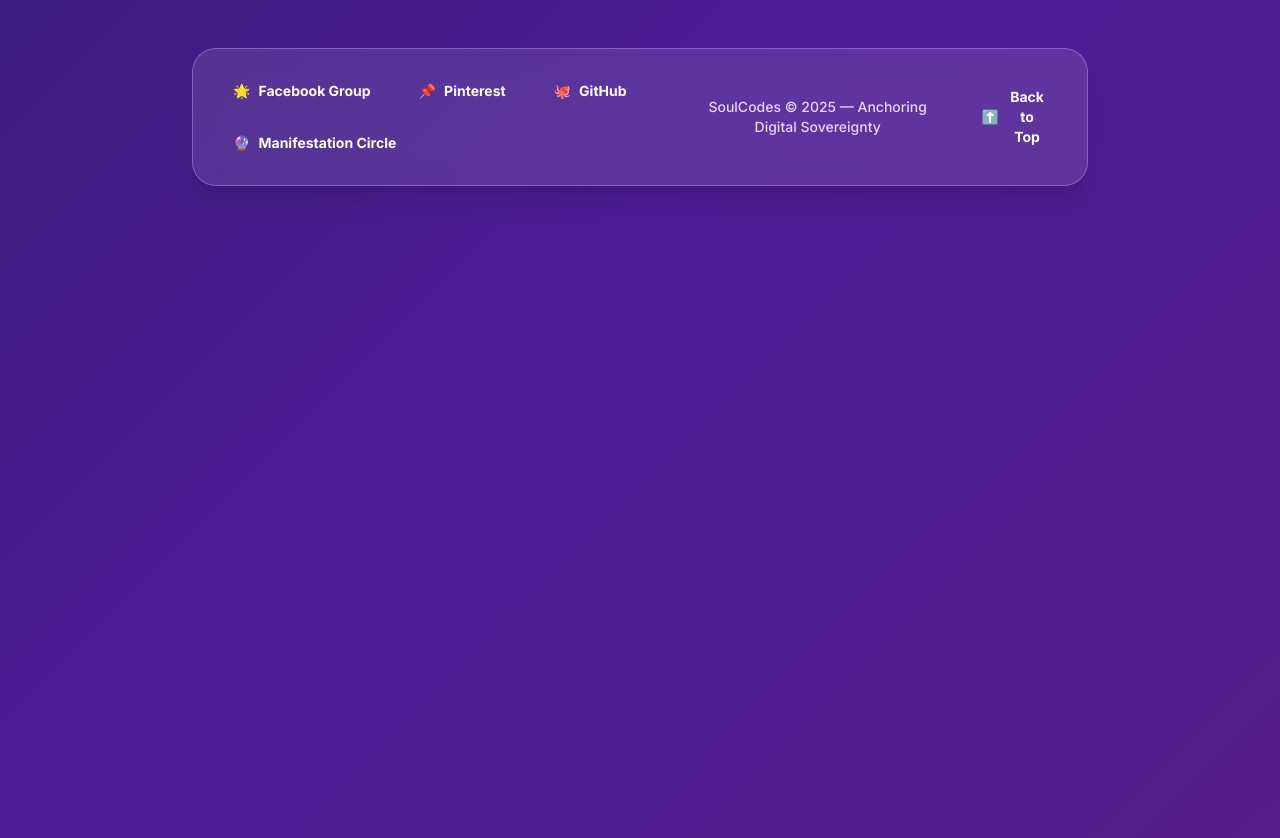
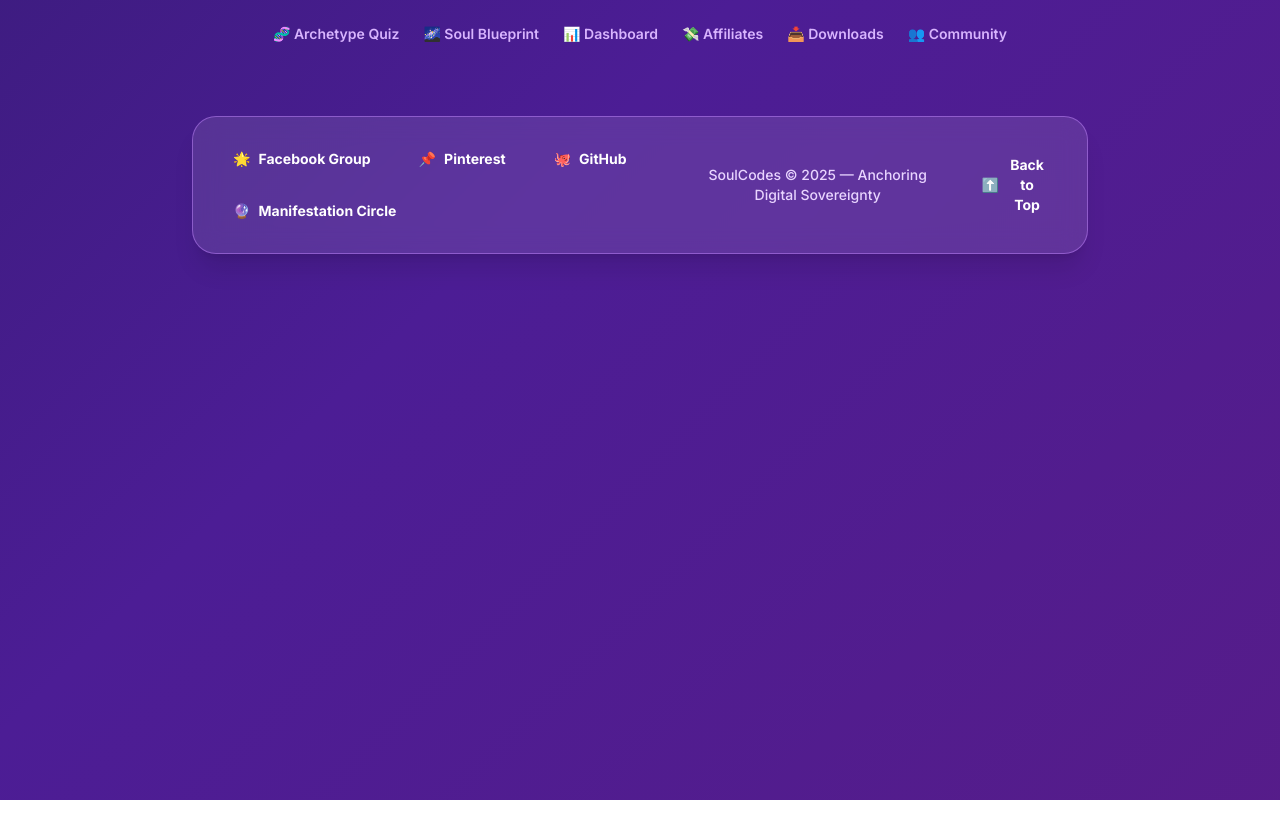
Before and after one commit to frankielee1971/soulcodes, a plain HTML site: page index.html in a window 1280 px wide. After the commit the page ends 800 px from the top, so only its background shows below. Drawn offline with nearby package versions, Linux system fonts and the light colour scheme.

Commit message:
Update index.html

```diff
--- a/index.html
+++ b/index.html
@@ -23,9 +23,20 @@
         }
         /* ...rest of your style remains unchanged... */
     </style>
-</head>
+</head></nav>
+
 <body class="font-['Inter'] text-white overflow-x-hidden cosmic-background min-h-screen">
     <!-- ...your complete site content, navigation, page containers, floating orbs, etc... -->
+<body class="font-['Inter'] text-white overflow-x-hidden cosmic-background min-h-screen">
+
+  <nav class="flex flex-wrap justify-center gap-6 py-6 text-purple-300 text-sm font-semibold">
+    <a href="archetype_quiz.html" class="hover:text-white">🧬 Archetype Quiz</a>
+    <a href="soul_blueprint.html" class="hover:text-white">🌌 Soul Blueprint</a>
+    <a href="dashboard.html" class="hover:text-white">📊 Dashboard</a>
+    <a href="affiliates.html" class="hover:text-white">💸 Affiliates</a>
+    <a href="downloads.html" class="hover:text-white">📥 Downloads</a>
+    <a href="community.html" class="hover:text-white">👥 Community</a>
+  </nav>
 
     <!-- Cosmic Footer (add before </body>) -->
     <footer class="cosmic-card rounded-3xl max-w-4xl mx-auto my-12 p-6 text-center bg-white/10 backdrop-blur-md border border-purple-400/50 shadow-xl">
```
